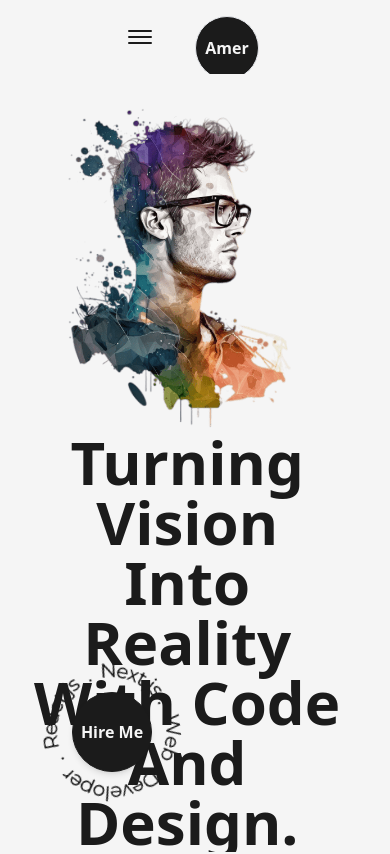
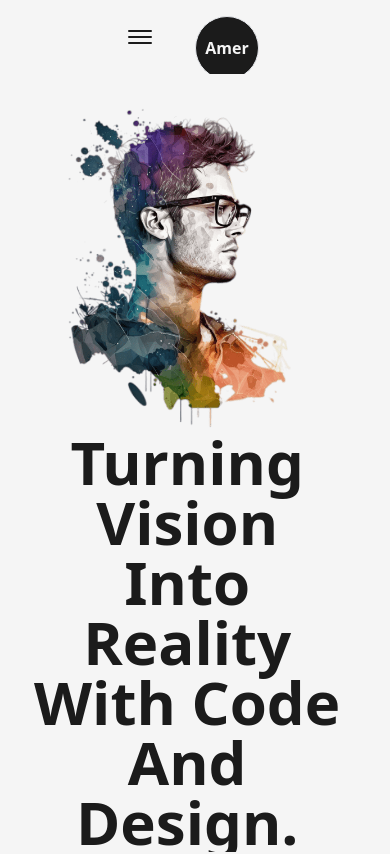
Before and after one commit to amerv97/Next.js-amervarajic-portfolio, a Next.js app in the folder Next.js-Developer-Portfolio-Starter-Code-main/: page / in a window 390 px wide. Shown: the top 854 px of the page. Built offline with nearby package versions, Linux system fonts and the light colour scheme.

Commit message:
hireMe circle pushed in top right corner

```diff
--- a/Next.js-Developer-Portfolio-Starter-Code-main/src/components/HireMe.js
+++ b/Next.js-Developer-Portfolio-Starter-Code-main/src/components/HireMe.js
@@ -4,8 +4,8 @@
 
 const HireMe = () => {
   return (
-    <div className="fixed left-4 bottom-4 flex justify-center overflow-hidden">
-      <div className="flex w-48 h-auto justify-center relative items-center">
+    <div className="fixed left-4 bottom-4 flex justify-center overflow-hidden md:right-8 md:left-auto md:top-0 md:bottom-auto">
+      <div className="flex w-48 h-auto justify-center relative items-center md:w-24 md:absolute">
         <AmerLogo className={"fill-dark animate-spin-slow dark:fill-light"} />
 
         <Link
@@ -13,7 +13,9 @@
           className="flex items-center justify-center absolute left-1/2 top-1/2 -translate-x-1/2 -translate-y-1/2 bg-dark text-light shadow-md border border-solid border-dark w-20 h-20 rounded-full font-semibold hover:bg-light hover:text-dark
 
           dark:bg-light dark:text-dark hover:dark:bg-dark hover:dark:text-light
-          hover:dark:border-light"
+          hover:dark:border-light
+
+          md:w-12 md:h-12 md:text-[10px]"
         >
           Hire Me
         </Link>
```
